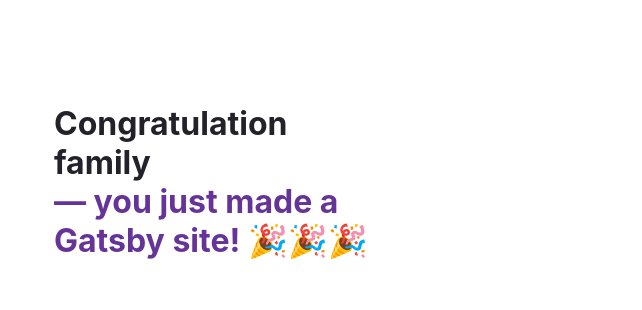
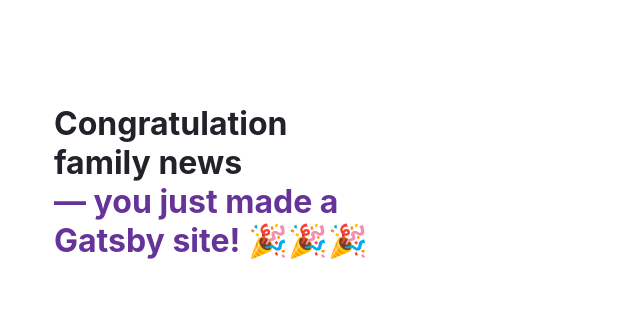
Before and after one commit to gocode1702/my-third-gatsbyy, a Gatsby site: page / in a window 1280 px wide. Shown: the top 310 px of the page, without its empty margins (50-692 px from the left). Built offline with nearby package versions, Linux system fonts and the light colour scheme; Gatsby itself is replaced by a stand-in of ours.

Commit message:
my second commit

```diff
--- a/src/pages/index.js
+++ b/src/pages/index.js
@@ -127,7 +127,7 @@
   return (
     <main style={pageStyles}>
       <h1 style={headingStyles}>
-        Congratulation family
+        Congratulation family news
         <br />
         <span style={headingAccentStyles}>— you just made a Gatsby site! 🎉🎉🎉</span>
       </h1>
```
